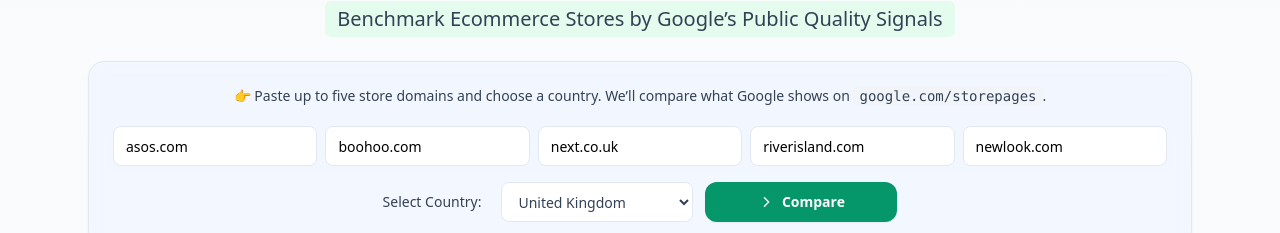
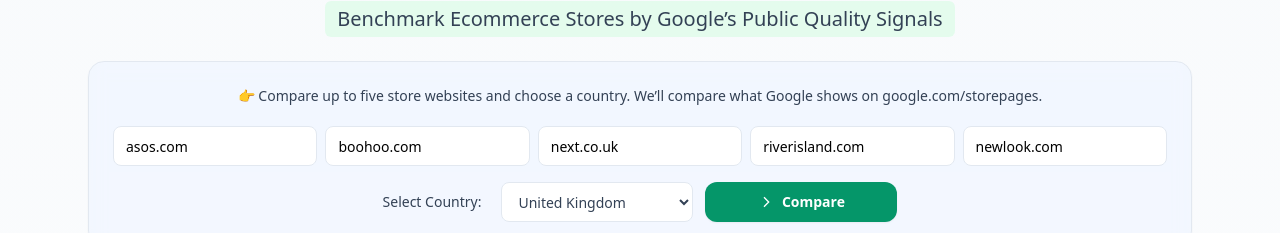
Before and after one commit to carlhendy/tsq-compartpr, a Next.js app: page / in a window 1280 px wide. Shown: the part 143-376 px from the top of the page. Built offline with nearby package versions, Linux system fonts and the light colour scheme.

Commit message:
Add files via upload

```diff
--- a/app/page.tsx
+++ b/app/page.tsx
@@ -153,8 +153,8 @@ export default function Page() {
       <section className="mx-auto max-w-6xl px-6 pb-8">
         <div className="rounded-2xl border border-slate-200 bg-blue-50/70 p-6 shadow-sm backdrop-blur">
           <p className="mb-5 text-sm text-slate-700 text-center">
-            👉 Paste up to five store domains and choose a country. We’ll compare what Google shows on{' '}
-            <code className="rounded bg-slate-100 px-1.5 py-0.5 text-slate-700">google.com/storepages</code>.
+            👉 Compare up to five store websites and choose a country. We’ll compare what Google shows on{' '}
+            google.com/storepages.
           </p>
 
           {/* Domains row */}
```
